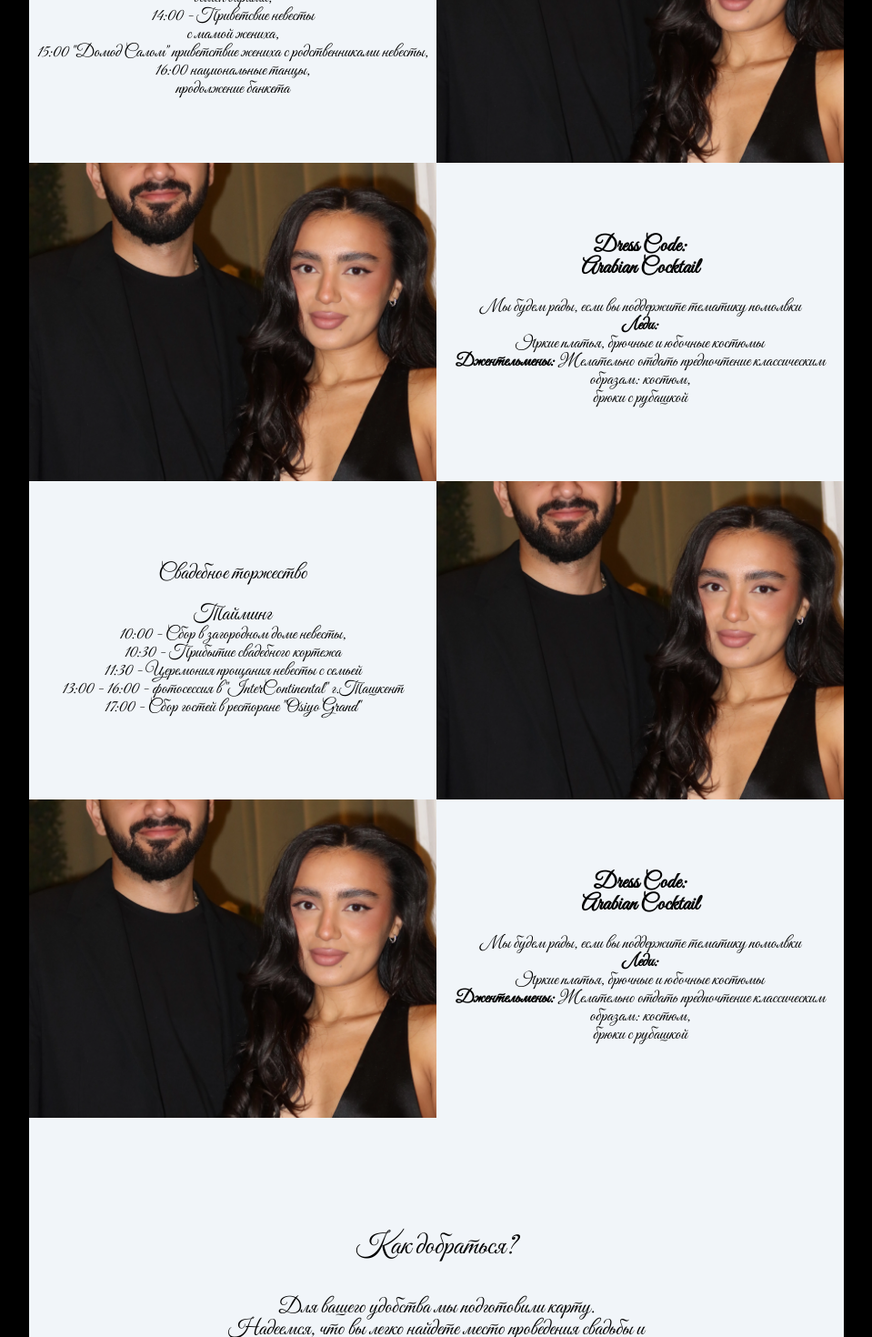
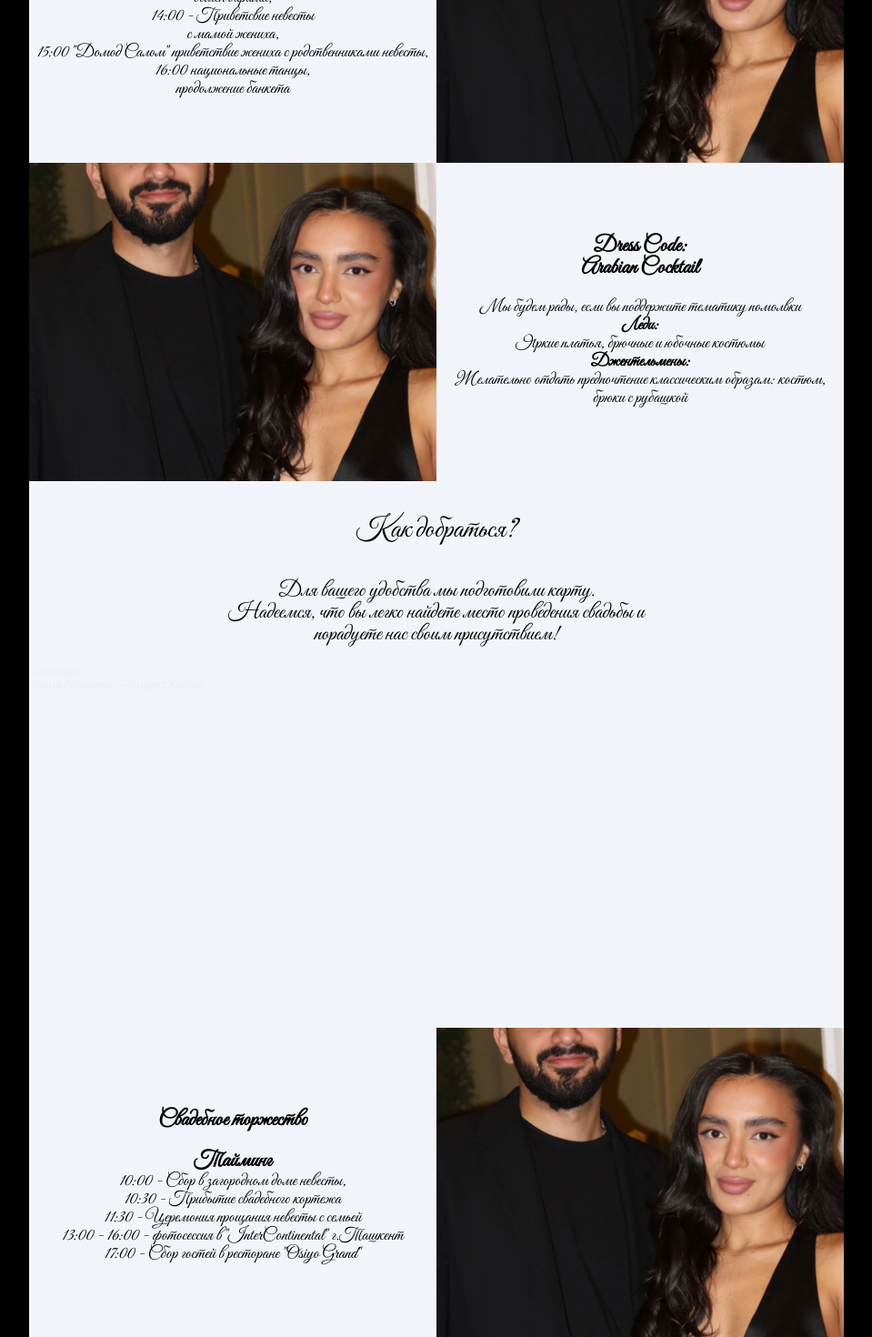
Before and after one commit to Zarif001/Azizjon-Nargiza-Invitation, a React (Vite) app: page / in a window 1280 px wide. Shown: the part 1330-2800 px from the top of the page at 91% size, without its empty margins (160-1119 px from the left). Built offline with nearby package versions, Linux system fonts and the light colour scheme.

Commit message:
test commit

```diff
--- a/src/components/About/About.jsx
+++ b/src/components/About/About.jsx
@@ -12,8 +12,23 @@ export default function About() {
 
   return (
     <div className="bg-slate-100 pt-24">
-      <AnimatedSection animation={textRight} className="grid grid-cols-2 items-center h-[350px]" >
-        <p className="text-sm font-vibes text-center"> <span className="text-m mb-[1px] block "><b>Navkar and Fotixa Toy</b></span> <br /> <span className="text-m font-bold">Тайминг</span> <br />12:00 - Начало помолвки, <br />обмен дарами, <br />14:00 - Приветсвие невесты <br />с мамой жениха, <br />15:00 "Домод Салом" приветствие жениха с родственниками невесты, <br /> 16:00 национальные танцы,<br />  продолжение банкета <br /></p>
+      <AnimatedSection
+        animation={textRight}
+        className="grid grid-cols-2 items-center h-[350px]"
+      >
+        <p className="text-sm font-vibes text-center">
+          {" "}
+          <span className="text-m mb-[1px] block ">
+            <b>Navkar and Fotixa Toy</b>
+          </span>{" "}
+          <br /> <span className="text-m font-bold">Тайминг</span> <br />
+          12:00 - Начало помолвки, <br />
+          обмен дарами, <br />
+          14:00 - Приветсвие невесты <br />с мамой жениха, <br />
+          15:00 "Домод Салом" приветствие жениха с родственниками невесты,{" "}
+          <br /> 16:00 национальные танцы,
+          <br /> продолжение банкета <br />
+        </p>
         <img
           className="w-full h-[350px] object-cover"
           src="/images/1.webp"
@@ -21,31 +36,124 @@ export default function About() {
         />
       </AnimatedSection>
 
-      <AnimatedSection animation={textLeft} className="grid grid-cols-2 items-center h-[350px]">
+      <AnimatedSection
+        animation={textLeft}
+        className="grid grid-cols-2 items-center h-[350px]"
+      >
         <img
           className="w-full h-[350px] object-cover"
           src="/images/1.webp"
           alt="picture-1"
         />
-          <p className="text-sm font-vibes text-center"> <span className="text-m mb-[1px] block "><b>Dress Code: <br />Arabian Cocktail </b></span> <br /> <span className="text-sm">Мы будем рады, если вы поддержите тематику помолвки</span> <br /> <b>Леди: </b> <br /> Яркие платья, брючные и юбочные костюмы <br /><b>Джентельмены:</b> Желательно отдать предпочтение классическим образам: костюм, <br />брюки с рубашкой  </p>
-
+        <p className="text-sm font-vibes text-center">
+          {" "}
+          <span className="text-m mb-[1px] block ">
+            <b>
+              Dress Code: <br />
+              Arabian Cocktail{" "}
+            </b>
+          </span>{" "}
+          <br />{" "}
+          <span className="text-sm">
+            Мы будем рады, если вы поддержите тематику помолвки
+          </span>{" "}
+          <br /> <b>Леди: </b> <br /> Яркие платья, брючные и юбочные костюмы{" "}
+          <br />
+          <b>Джентельмены:</b> <br /> Желательно отдать предпочтение
+          классическим образам: костюм, <br />
+          брюки с рубашкой{" "}
+        </p>
       </AnimatedSection>
-      <AnimatedSection animation={textRight} className="grid grid-cols-2 items-center h-[350px]">
-      <p className="text-sm font-vibes text-center"> <span className="text-m mb-[1px] block ">Свадебное торжество </span> <br /> <span className="text-m">Тайминг</span> <br />10:00 - Сбор в загородном доме невесты,  <br /> 10:30 - Прибытие свадебного кортежа  <br />11:30 - Церемония прощания невесты с семьей<br /> 13:00 - 16:00 - фотосессия в "InterContinental" г.Ташкент <br /> 17:00 - Сбор гостей в ресторане "Osiyo Grand"  <br /></p>
+      <AnimatedSection>
+        <div className="mt-10 flex flex-col justify-center items-center">
+          <h2 className="text-llg font-vibes mb-10">Как добраться?</h2>
+          <p className="text-m font-vibes text-center w-full md:w-[500px] mb-5">
+            Для вашего удобства мы подготовили карту. <br /> Надеемся, что вы
+            легко найдете место проведения свадьбы и порадуете нас своим
+            присутствием!
+          </p>
+          <div className="w-full" style={{ position: "relative", overflow: "hidden" }}>
+            <a
+              href="https://yandex.uz/maps/101726/gazalkent/?utm_medium=mapframe&utm_source=maps"
+              style={{
+                color: "#eee",
+                fontSize: 12,
+                position: "absolute",
+                top: 0,
+              }}
+            >
+              Газалкент
+            </a>
+            <a
+              href="https://yandex.uz/maps/101726/gazalkent/geo/5053510916/?ll=69.770275%2C41.567090&utm_medium=mapframe&utm_source=maps&z=17.56"
+              style={{
+                color: "#eee",
+                fontSize: 12,
+                position: "absolute",
+                top: 14,
+              }}
+            >
+              Улица Гагарина — Яндекс&nbsp;Карты
+            </a>
+            <iframe className="md:w-[600px] w-full h-[400px]"
+              src="https://yandex.uz/map-widget/v1/?ll=69.770275%2C41.567090&mode=search&ol=geo&ouri=ymapsbm1%3A%2F%2Fgeo%3Fdata%3DCgo1MDUzNTEwOTE2ElFPyrt6YmVraXN0b24sIFRvc2hrZW50IHZpbG95YXRpLCBCb8q7c3RvbmxpcSB0dW1hbmksIEfKu2F6YWxrZW50LCB1bGl0c2EgR2FnYXJpbmEiCg0_iotCFd9EJkI%2C&z=17.56"
+              frameBorder={1}
+              allowFullScreen="true"
+              style={{ position: "relative" }}
+            />
+          </div>
+        </div>
+      </AnimatedSection>
+      <AnimatedSection
+        animation={textRight}
+        className="grid grid-cols-2 items-center h-[350px]"
+      >
+        <p className="text-sm font-vibes text-center">
+          {" "}
+          <span className="text-m mb-[1px] block  font-bold">
+            Свадебное торжество{" "}
+          </span>{" "}
+          <br /> <span className="text-m font-bold">Тайминг</span> <br />
+          10:00 - Сбор в загородном доме невесты, <br /> 10:30 - Прибытие
+          свадебного кортежа <br />
+          11:30 - Церемония прощания невесты с семьей
+          <br /> 13:00 - 16:00 - фотосессия в "InterContinental" г.Ташкент{" "}
+          <br /> 17:00 - Сбор гостей в ресторане "Osiyo Grand" <br />
+        </p>
         <img
           className="w-full h-[350px] object-cover"
           src="/images/1.webp"
           alt="picture-2"
         />
       </AnimatedSection>
-      <AnimatedSection animation={textLeft} className="grid grid-cols-2 items-center h-[350px]">
+      <AnimatedSection
+        animation={textLeft}
+        className="grid grid-cols-2 items-center h-[350px]"
+      >
         <img
           className="w-full h-[350px] object-cover"
           src="/images/1.webp"
           alt="picture-1"
         />
-          <p className="text-sm font-vibes text-center"> <span className="text-m mb-[1px] block "><b>Dress Code: <br />Arabian Cocktail </b></span> <br /> <span className="text-sm">Мы будем рады, если вы поддержите тематику помолвки</span> <br /> <b>Леди: </b> <br /> Яркие платья, брючные и юбочные костюмы <br /><b>Джентельмены:</b> Желательно отдать предпочтение классическим образам: костюм, <br />брюки с рубашкой  </p>
-
+        <p className="text-sm font-vibes text-center">
+          {" "}
+          <span className="text-m mb-[1px] block ">
+            <b>
+              Dress Code: <br />
+              Black Tie
+            </b>
+          </span>{" "}
+          <br />{" "}
+          <span className="text-sm">
+            Мы будем рады, если вы поддержите тематику свадебного дня
+          </span>{" "}
+          <br /> <b>Леди: </b> <br />
+          Длинные вечерние платья и костюмы, выбор ткани может варьироваться, но
+          главное сохранить элегатность и изысканность
+          <br />
+          <b>Джентельмены:</b> <br /> Классический костюм/строгий образ в черном
+          или в темно-синим цвете{" "}
+        </p>
       </AnimatedSection>
     </div>
   );
--- a/src/components/Slider/Slider.jsx
+++ b/src/components/Slider/Slider.jsx
@@ -37,17 +37,17 @@ export default function SimpleSlider() {
           <div key={item.id} className="relative h-screen w-full">
             <img className="w-full h-full object-cover" src={item.img} alt="" />
             <div  className="absolute inset-0  bg-black bg-opacity-20 flex flex-col justify-center items-center">
-              <motion.div {...textAnimation} className="flex items-center">
-                <p className="text-m font-vibes text-white mr-5 text-center">Приглашаем вас</p>
-              <h1 className="text-white text-xl mb-20 font-SpringBI  text-center flex justify-center items-center">
+              <h1 className="text-white text-xl mb-20 font-SpringBI  text-center flex justify-center items-center w-full">
                 A <span className="m-0 pt-16">N</span>
               </h1>
-              <p className="text-m font-vibes text-white ml-5 text-center">На нашу свадьбу</p>
-              </motion.div>
-
               <motion.p {...textAnimation} className="text-white text-lg font-SpringBI leading-none text-center">
                 Azizjon <span className="font-vibes">&</span> Nargiza
               </motion.p>
+              <div className="flex justify-between mt-5">
+              <p className="text-m font-vibes text-white text-center">Приглашаем вас</p>
+              <p className="text-m font-vibes text-white ml-2 text-center">на нашу свадьбу</p>
+
+              </div>
             </div>
           </div>
         ))}
```
